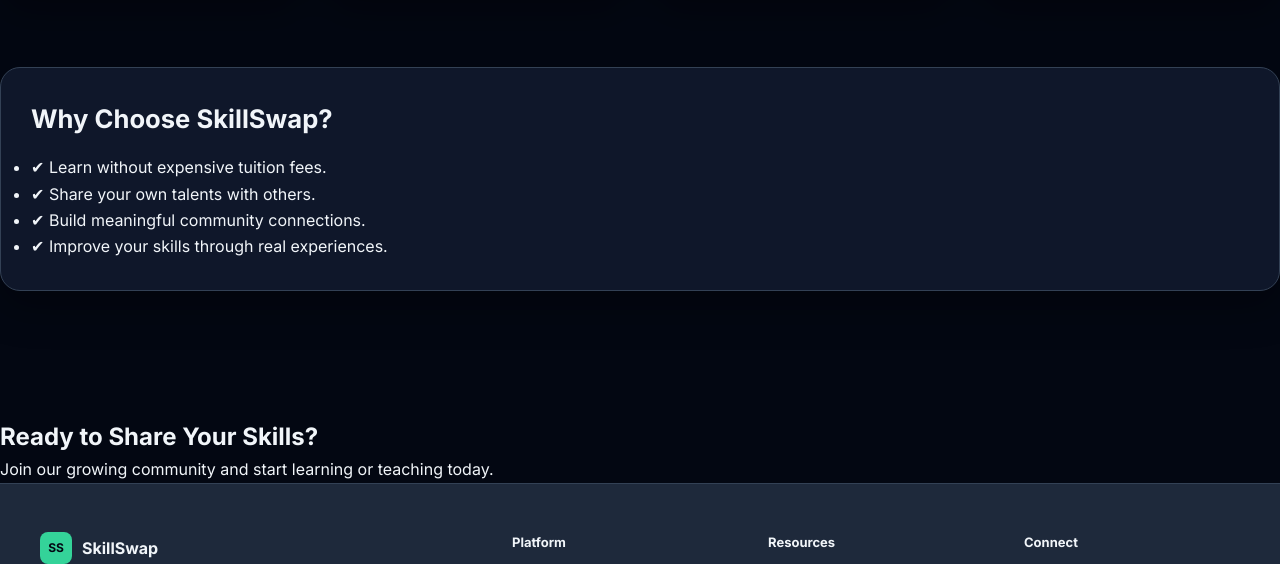
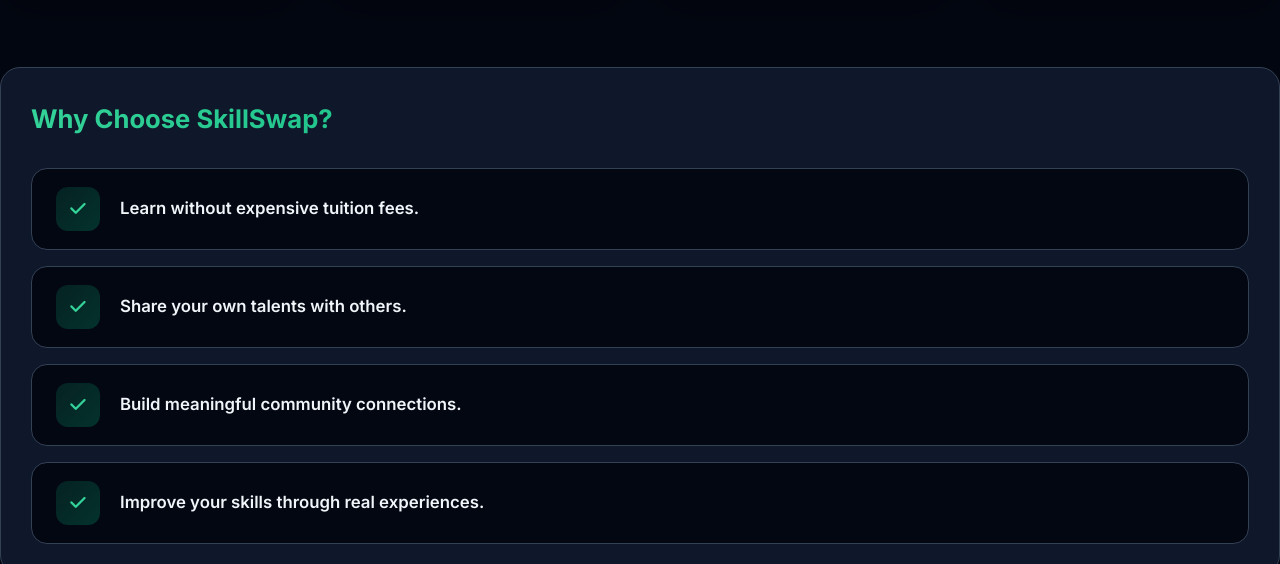
Before and after one commit to Ace-Institute-of-Management-BCSIT/Group-04, a website: page SkillSwap/FRONTEND/HTML/about.html in a window 1280 px wide. Shown: the part 1742-2306 px from the top of the page. Drawn offline with Linux system fonts and the light colour scheme.

Commit message:
improved about

```diff
--- a/SkillSwap/FRONTEND/CSS/about.css
+++ b/SkillSwap/FRONTEND/CSS/about.css
@@ -542,7 +542,60 @@ body::before {
     border-color: var(--green);
     transform: translateY(-2px);
 }
+/* =========================================
+   Why Choose SkillSwap - Interactive List
+   ========================================= */
+.why-choose-section {
+    margin-bottom: 60px;
+}
 
+.about-list {
+    list-style: none; /* Removes default bullet points */
+    padding: 0;
+    margin-top: 28px;
+    display: flex;
+    flex-direction: column;
+    gap: 16px;
+}
+
+.about-list li {
+    display: flex;
+    align-items: center;
+    gap: 20px;
+    padding: 18px 24px;
+    background: var(--background); /* Pops out slightly against the section card */
+    border: 1px solid var(--border);
+    border-radius: 16px;
+    transition: transform 0.25s ease, border-color 0.25s ease, box-shadow 0.25s ease;
+}
+
+/* Sleek slide-right hover animation */
+.about-list li:hover {
+    transform: translateX(8px);
+    border-color: rgba(16, 185, 129, 0.4); /* Subtle primary color glow */
+    box-shadow: 0 8px 24px rgba(15, 23, 42, 0.08);
+}
+
+.list-icon {
+    width: 44px;
+    height: 44px;
+    border-radius: 12px;
+    display: flex;
+    align-items: center;
+    justify-content: center;
+    /* Uses your existing primary gradient theme */
+    background: linear-gradient(135deg, rgba(16, 185, 129, 0.15), rgba(5, 150, 105, 0.3));
+    color: var(--primary);
+    font-size: 1.1rem;
+    flex-shrink: 0;
+}
+
+.about-list li span {
+    font-weight: 600;
+    color: var(--text);
+    font-size: 1.05rem;
+    line-height: 1.4;
+}
 @media (max-width: 1100px) {
     .header-content {
         padding: 0 18px;
--- a/SkillSwap/FRONTEND/HTML/about.html
+++ b/SkillSwap/FRONTEND/HTML/about.html
@@ -122,25 +122,30 @@
         </div>
     </div>
 </section>
-<section class="content-section">
-    <h2>Why Choose SkillSwap?</h2>
+<section class="content-section why-choose-section">
+    <h2 class="gradient-text">Why Choose SkillSwap?</h2>
 
     <ul class="about-list">
-        <li>✔ Learn without expensive tuition fees.</li>
-        <li>✔ Share your own talents with others.</li>
-        <li>✔ Build meaningful community connections.</li>
-        <li>✔ Improve your skills through real experiences.</li>
+        <li>
+            <div class="list-icon"><i class="fa-solid fa-check"></i></div>
+            <span>Learn without expensive tuition fees.</span>
+        </li>
+        <li>
+            <div class="list-icon"><i class="fa-solid fa-check"></i></div>
+            <span>Share your own talents with others.</span>
+        </li>
+        <li>
+            <div class="list-icon"><i class="fa-solid fa-check"></i></div>
+            <span>Build meaningful community connections.</span>
+        </li>
+        <li>
+            <div class="list-icon"><i class="fa-solid fa-check"></i></div>
+            <span>Improve your skills through real experiences.</span>
+        </li>
     </ul>
 </section>
     </main>
 
-    <!-- ─── FOOTER (unchanged) ─── -->
-     <section class="cta-section">
-    <h2>Ready to Share Your Skills?</h2>
-
-    <p>
-        Join our growing community and start learning or teaching today.
-    </p>
 </section>
   <footer class="footer">
     <div class="footer-inner">
```
